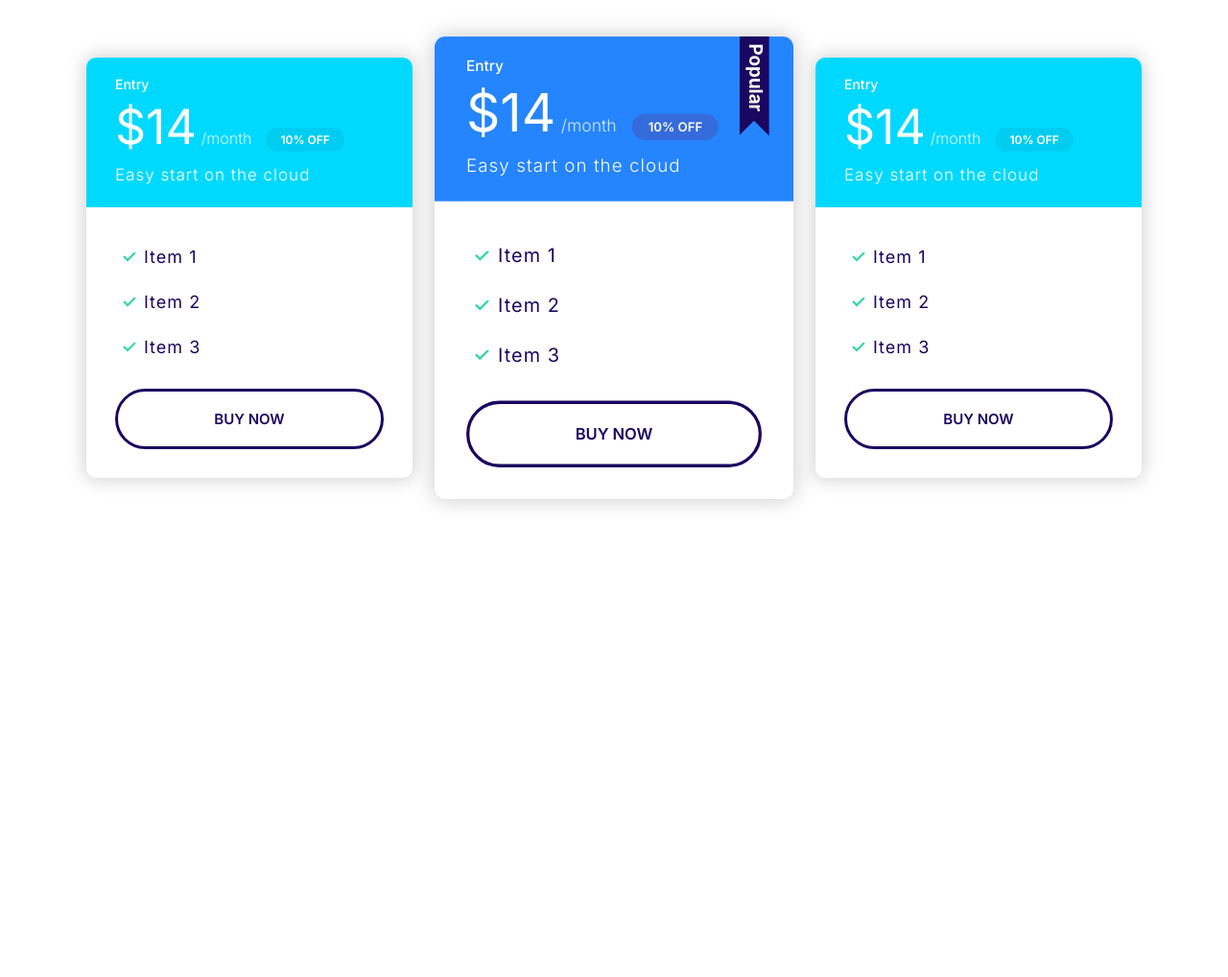
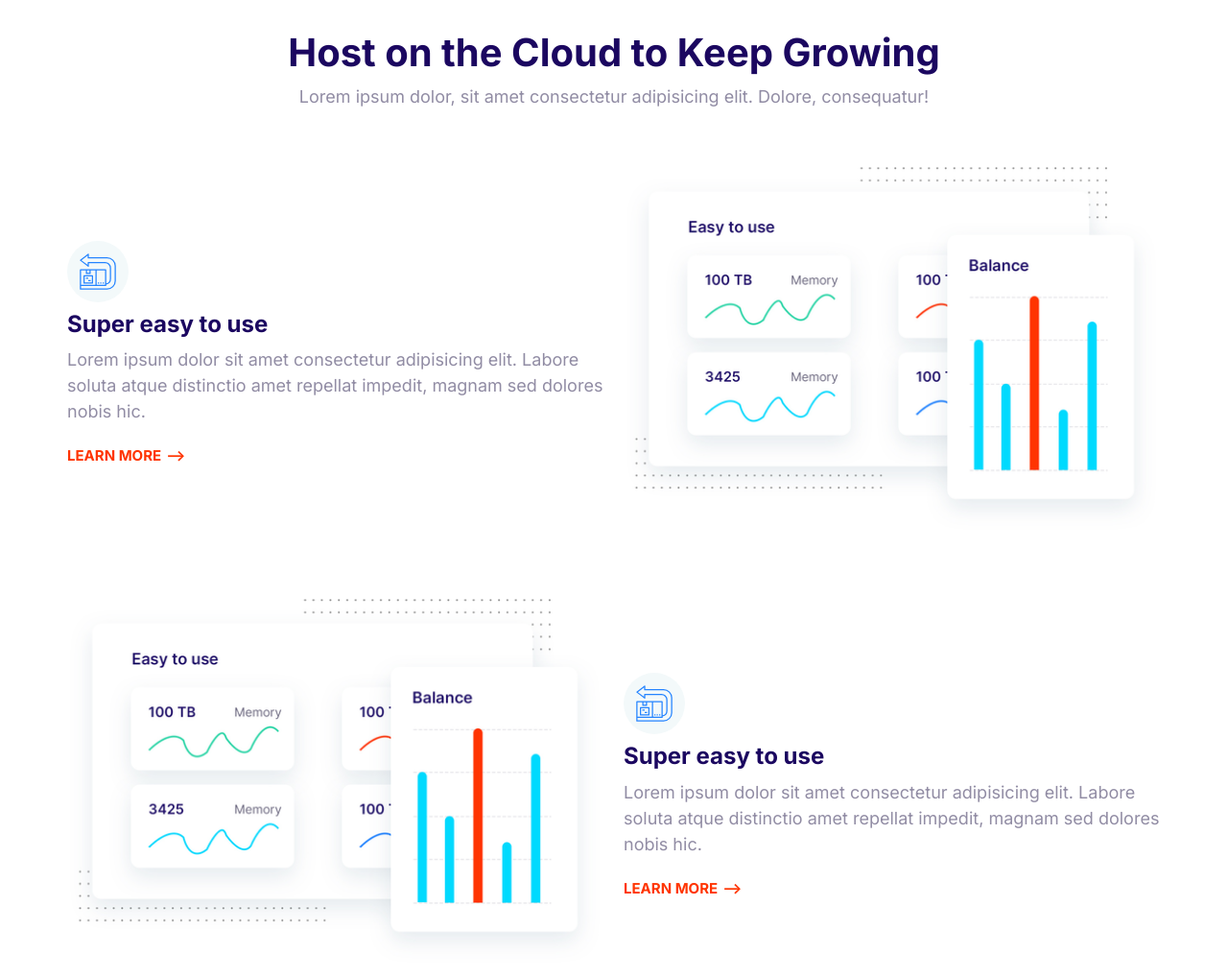
Before and after one commit to SandraNedelcheva998/moshify, a plain HTML site: page Moshify/index.html in a window 1280 px wide. Shown: the top 1018 px of the page at 96% size. Before the commit the page ends 800 px from the top, so only its background shows below. Drawn offline with Linux system fonts and the light colour scheme.

Commit message:
Built feature-block component

```diff
--- a/Moshify/css/styles.css
+++ b/Moshify/css/styles.css
@@ -90,7 +90,7 @@ a{
     border-radius: 20px;
     font-size: 2rem;
     font-weight: 600;
-    padding: .5rem 2rem;
+    padding: .5rem 1.5rem;
     white-space: nowrap;
     display: inline;
 
@@ -691,7 +691,13 @@ a{
     justify-items: center;
     max-width: 700px;
     margin: 0 auto;
+
+    /*
+    white-space: nowrap;
+    column-gap: 2rem;*/
 }
+
+
 @media screen and (min-width:768px){
     .block-domain__prices{
         grid-template-columns: repeat(auto-fit,minmax(10rem,1fr));
@@ -708,6 +714,41 @@ a{
     margin: 0 auto;
 }
 
+/*Features*/
+.feature{
+    gap: 4rem 2rem;
+
+    justify-content: center;
+    align-items: center;
+    margin-bottom: 6rem;
+}
+
+.feature:first-of-type{
+    margin-top: 6rem;
+}
+
+.feature__heading{
+    margin: 1rem 0;
+}
+.feature__image{
+    width: 100%;
+}
+
+.block-feature{
+    padding: 0;
+}
+
+@media screen and (min-width:768px){
+    /*
+    .feature:nth-of-type(even) .feature__content{
+        order: 2;
+    }*/
+    .feature:nth-of-type(even) .feature__content{
+        order: 2;
+    }
+}
+
+
 
 
 /*TODO: pomini prethodni predavanja i vidi raboti sto ti se slabost
--- a/Moshify/index.html
+++ b/Moshify/index.html
@@ -14,67 +14,99 @@
     <title>Document</title>
   </head>
   <body>
-    <section class="block container block-plans">
-      <div class="grid grid--1x3">
-        <div class="plan">
-          <div class="card card--secondary">
-            <header class="card__header">
-              <h3 class="plan__name">Entry</h3>
-              <span class="plan__price">$14</span>
-              <span class="plan__billing-price">/month</span>
-              <span class="badge badge--secondary badge--small">10% OFF</span>
-              <div class="plan__description">Easy start on the cloud</div>
-            </header>
-            <div class="card__body">
-              <ul class="list list--tick">
-                <li class="list__item">Item 1</li>
-                <li class="list__item">Item 2</li>
-                <li class="list__item">Item 3</li>
-              </ul>
-              <button class="btn btn--outline btn--block">Buy Now</button>
-            </div>
-          </div>
+    <section class="block container block-feature">
+      <header class="block__header">
+        <h2>Host on the Cloud to Keep Growing</h2>
+        <p>
+          Lorem ipsum dolor, sit amet consectetur adipisicing elit. Dolore,
+          consequatur!
+        </p>
+      </header>
+      <article class="grid grid--1x2 feature">
+        <div class="feature__content">
+          <span class="icon-container">
+            <svg class="icon icon--primary">
+              <use xlink:href="icons/sprite.svg#easy"></use>
+            </svg>
+          </span>
+          <h3 class="feature__heading">Super easy to use</h3>
+          <p>
+            Lorem ipsum dolor sit amet consectetur adipisicing elit. Labore
+            soluta atque distinctio amet repellat impedit, magnam sed dolores
+            nobis hic.
+          </p>
+          <a href="#" class="link-arrow">Learn More</a>
         </div>
-        <div class="plan plan--popular">
-          <div class="card card--primary">
-            <header class="card__header">
-              <h3 class="plan__name">Entry</h3>
-              <span class="plan__price">$14</span>
-              <span class="plan__billing-price">/month</span>
-              <span class="badge badge--primary badge--small">10% OFF</span>
-              <div class="plan__description">Easy start on the cloud</div>
-            </header>
-            <div class="card__body">
-              <ul class="list list--tick">
-                <li class="list__item">Item 1</li>
-                <li class="list__item">Item 2</li>
-                <li class="list__item">Item 3</li>
-              </ul>
-              <button class="btn btn--outline btn--block">Buy Now</button>
-            </div>
-          </div>
+        <picture>
+          <source
+            srcset="images/easy.webp 1x, images/easy@2x.webp 2x"
+            type="image/webp"
+          />
+          <source
+            srcset="images/easy.png 1x, images/easy@2x.png 2x"
+            type="image/png"
+          />
+          <img class="feature__image" src="images/easy@2x.png" alt="graphs" />
+        </picture>
+      </article>
+
+      <article class="grid grid--1x2 feature">
+        <div class="feature__content">
+          <span class="icon-container">
+            <svg class="icon icon--primary">
+              <use xlink:href="icons/sprite.svg#easy"></use>
+            </svg>
+          </span>
+          <h3 class="feature__heading">Super easy to use</h3>
+          <p>
+            Lorem ipsum dolor sit amet consectetur adipisicing elit. Labore
+            soluta atque distinctio amet repellat impedit, magnam sed dolores
+            nobis hic.
+          </p>
+          <a href="#" class="link-arrow">Learn More</a>
         </div>
-        <div class="plan">
-          <div class="card card--secondary">
-            <header class="card__header">
-              <h3 class="plan__name">Entry</h3>
-              <span class="plan__price">$14</span>
-              <span class="plan__billing-price">/month</span>
-              <span class="badge badge--secondary badge--small">10% OFF</span>
-              <div class="plan__description">Easy start on the cloud</div>
-            </header>
-            <div class="card__body">
-              <ul class="list list--tick">
-                <li class="list__item">Item 1</li>
-                <li class="list__item">Item 2</li>
-                <li class="list__item">Item 3</li>
-              </ul>
-              <button class="btn btn--outline btn--block">Buy Now</button>
-            </div>
-          </div>
+        <picture>
+          <source
+            srcset="images/easy.webp 1x, images/easy@2x.webp 2x"
+            type="image/webp"
+          />
+          <source
+            srcset="images/easy.png 1x, images/easy@2x.png 2x"
+            type="image/png"
+          />
+          <img class="feature__image" src="images/easy@2x.png" alt="graphs" />
+        </picture>
+      </article>
+
+      <article class="grid grid--1x2 feature">
+        <div class="feature__content">
+          <span class="icon-container">
+            <svg class="icon icon--primary">
+              <use xlink:href="icons/sprite.svg#easy"></use>
+            </svg>
+          </span>
+          <h3 class="feature__heading">Super easy to use</h3>
+          <p>
+            Lorem ipsum dolor sit amet consectetur adipisicing elit. Labore
+            soluta atque distinctio amet repellat impedit, magnam sed dolores
+            nobis hic.
+          </p>
+          <a href="#" class="link-arrow">Learn More</a>
         </div>
-      </div>
+        <picture>
+          <source
+            srcset="images/easy.webp 1x, images/easy@2x.webp 2x"
+            type="image/webp"
+          />
+          <source
+            srcset="images/easy.png 1x, images/easy@2x.png 2x"
+            type="image/png"
+          />
+          <img class="feature__image" src="images/easy@2x.png" alt="graphs" />
+        </picture>
+      </article>
     </section>
+
     <script src="js/main.js"></script>
   </body>
 </html>
```
Also changed, not shown: Moshify/components/block-feature.html (added, +89 -0 lines), Moshify/images/easy.png (added), Moshify/images/easy.webp (added), Moshify/images/easy@2x.png (added), Moshify/images/easy@2x.webp (added), Moshify/images/fast.png (added), Moshify/images/fast.webp (added), Moshify/images/fast@2x.png (added), Moshify/images/fast@2x.webp (added).
